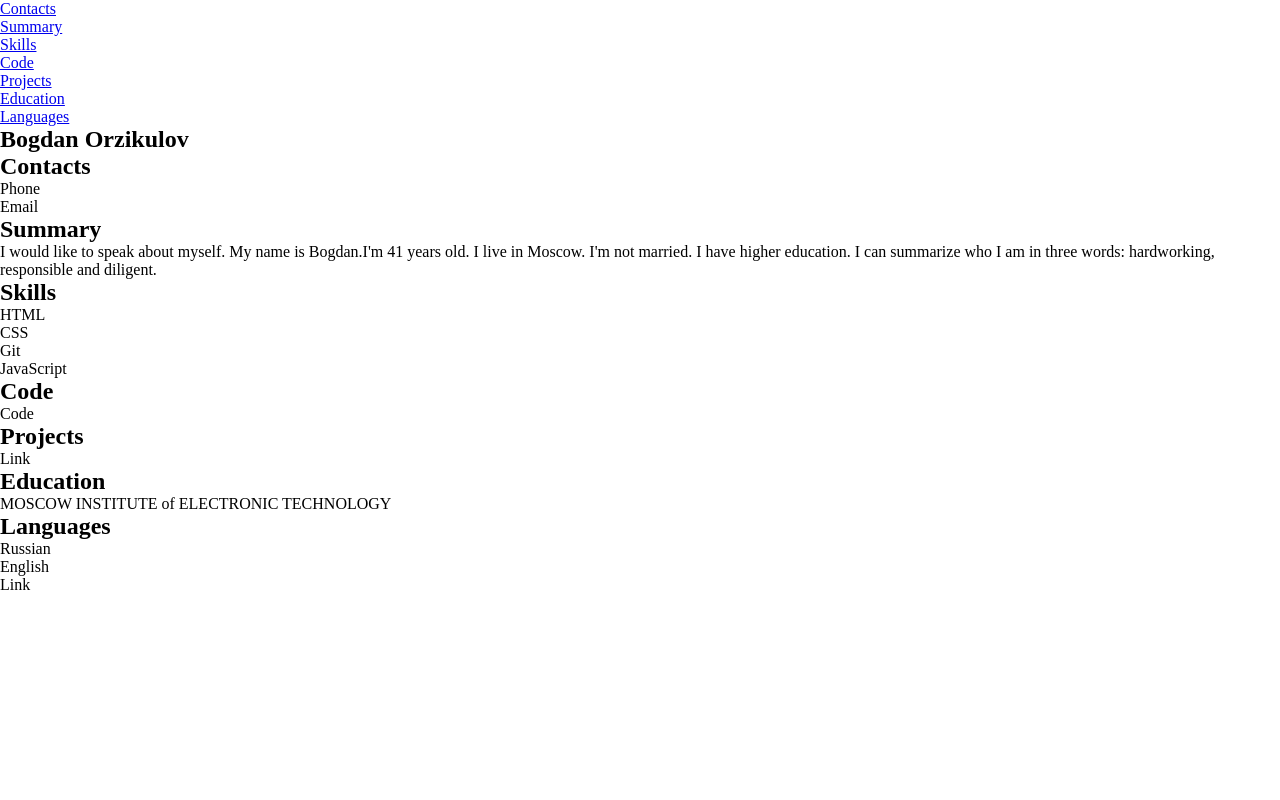
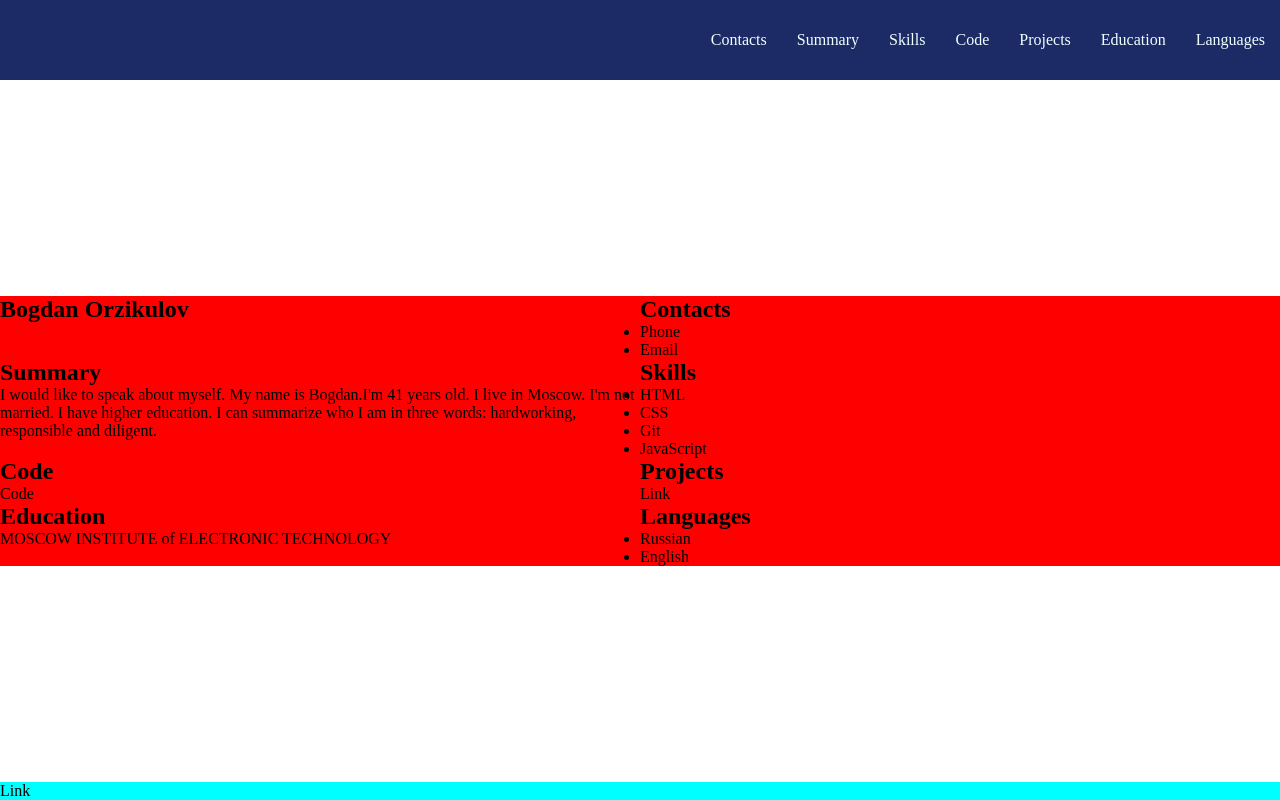
Before and after one commit to Clonewert/rsschool-cv, a plain HTML site: page index.html in a window 1280 px wide. Drawn offline with Linux system fonts and the light colour scheme.

Commit message:
feat: add base css

```diff
--- a/style.css
+++ b/style.css
@@ -3,3 +3,54 @@
   padding: 0;
   box-sizing: border-box;
 }
+html {
+  scroll-behavior: smooth;
+}
+header {
+  background-color: #1C2B66;
+}
+main {
+  background-color: red;
+}
+footer {
+  background-color: aqua;
+}
+body {
+  display: flex;
+  flex-direction: column;
+  justify-content: space-between;
+  min-height: 100vh;
+}
+.container {
+  max-width: 1440px;
+  margin: 0 auto;
+}
+.main-container {
+  display: flex;
+  flex-wrap: wrap;
+}
+
+.section {
+  width: 50%;
+}
+.nav-list {
+  min-height: 80px;
+  display: flex;
+  justify-content: flex-end;
+  align-items: center;
+  list-style: none;
+  transition: .3s;
+}
+.nav-link {
+  color: azure;
+  text-decoration: none;
+  padding: 0 15px;
+  line-height: 80px;
+
+
+}
+@media (max-width: 768px) {
+  .section {
+    width: 100%;
+  }
+}
```
